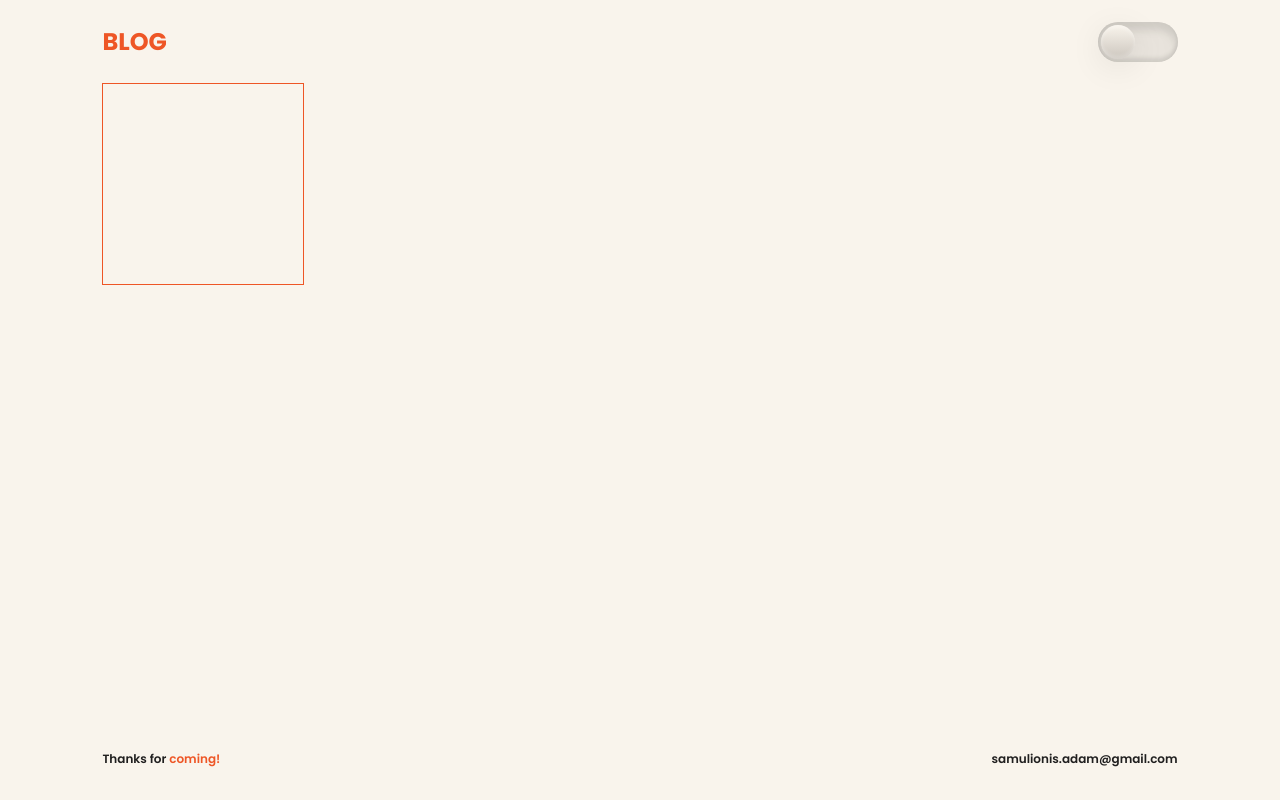
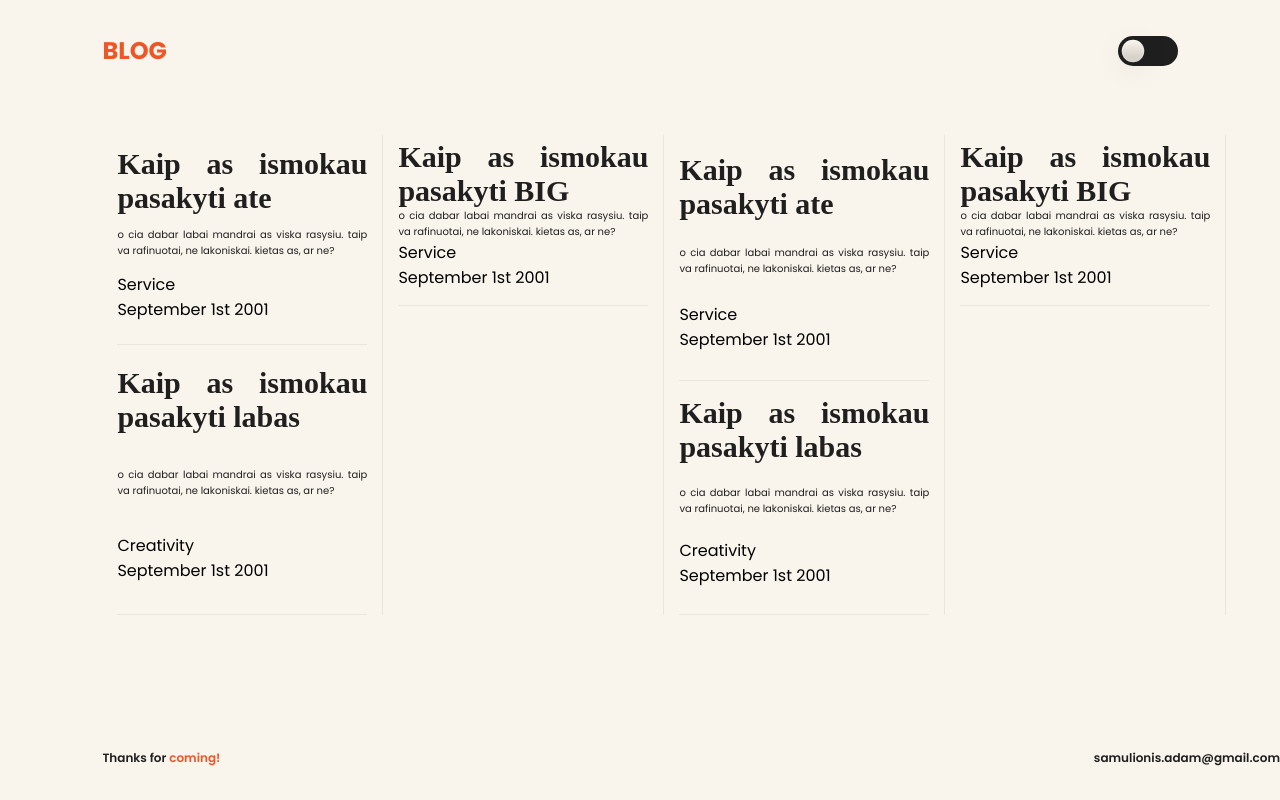
Before and after one commit to Adam0Sam/Personal-Blog, a website built with webpack: page index.html in a window 1280 px wide. Built offline with nearby package versions, Linux system fonts and the light colour scheme.

Commit message:
Dynamic rendering of blogs in the homepage

```diff
--- /dev/null
+++ b/big.json
@@ -0,0 +1,9 @@
+{
+  "type": "big",
+  "title": "Kaip as ismokau pasakyti BIG",
+  "subheader": "bla bla bla kadaise as taip gyvenau",
+  "content": "o cia dabar labai mandrai as viska rasysiu. taip va rafinuotai, ne lakoniskai. kietas as, ar ne?",
+  "image": null,
+  "date": "September 1st 2001",
+  "activity": "Service"
+}
--- a/index.html
+++ b/index.html
@@ -12,15 +12,20 @@
   </head>
   <body>
     <header>
-        <p id="title">BLOG</p>
-        <div id="scheme">
-          <div class="indicator"></div>
-        </div>
+      <p id="title">BLOG</p>
+      <div id="scheme">
+        <div class="indicator"></div>
+      </div>
     </header>
-    <main></main>
+    <main>
+      <div class="container"></div>
+    </main>
+    <article></article>
     <footer>
       <p id="thankyou">Thanks for <span>coming!</span></p>
-      <a id="mail" href="mailto: samulionis.adam@gmail.com">samulionis.adam@gmail.com</a>
+      <a id="mail" href="mailto: samulionis.adam@gmail.com"
+        >samulionis.adam@gmail.com</a
+      >
     </footer>
   </body>
 </html>
--- a/index.js
+++ b/index.js
@@ -13,8 +13,82 @@ scheme.addEventListener("click", () => {
   scheme.classList.toggle("dark-scheme");
 });
 
-["./labas.json", "./ate.json"].forEach((fileName) => {
-  fetch(fileName)
-    .then((response) => response.json())
-    .then((result) => console.log(result.content));
-});
+const main = document.querySelector("main");
+
+const appendPost = (post, container) => {
+  const wrapper = document.createElement("div");
+  wrapper.classList.add("wrapper");
+  wrapper.dataset.type = post.type;
+  wrapper.innerHTML = `
+  <h2 class="header">${post.title}</h2>
+  <p class="subheader">${post.content}</p>
+  <div class="details">
+  <p class="activity">${post.activity}</p>
+  <p class="date">${post.date}</p>
+  </div>`;
+  container.appendChild(wrapper);
+};
+
+const createHeadline = (post) => {
+  const lastChild = main.lastElementChild;
+  if (!lastChild.hasChildNodes()) {
+    appendPost(post, lastChild);
+  } else if (
+    lastChild.firstElementChild.dataset.type == "small" &&
+    post.type == "small"
+  ) {
+    appendPost(post, lastChild);
+    const newContainer = document.createElement("div");
+    newContainer.classList.add("container");
+    main.appendChild(newContainer);
+  } else {
+    const newContainer = document.createElement("div");
+    newContainer.classList.add("container");
+    main.appendChild(newContainer);
+    appendPost(post, newContainer);
+  }
+};
+
+const generateRandomHeight = (floor, ceiling, maxHeight) => {
+  const min = floor*maxHeight;
+  const max = ceiling*maxHeight;
+  const randomHeight = Math.random() * (max - min) + min;
+  return randomHeight;
+}
+
+const loadDynamicHeight = () => {
+  const containers = document.querySelectorAll(".container");
+  containers.forEach(container => {
+    const maxHeight = container.clientHeight;
+    if(container.children.length>1){
+      const children = container.childNodes;
+      const randomHeight = generateRandomHeight(0.3,0.6,maxHeight);
+      children[0].style.height = `${randomHeight}px`;
+      children[1].style.height = `${maxHeight-randomHeight}px`
+      console.log(children);
+    }
+    else{
+      const onlyChild = container.firstElementChild;
+      const randomHeight = generateRandomHeight(0.7, 0.9, maxHeight);
+      onlyChild.style.height  = `${randomHeight}`;
+      console.log(onlyChild);
+    }
+  });
+};
+
+const fileNames = ["./ate.json", "./labas.json", "./big.json"];
+
+Promise.all(
+  fileNames.map((fileName) =>
+    fetch(fileName)
+      .then((response) => response.json())
+      .then((result) => createHeadline(result))
+  )
+)
+  .then(() => {
+    console.log("All post displayed!");
+    loadDynamicHeight();
+  })
+  .catch((error) => {
+    console.log("Error occured while loading/rendering posts: ", error);
+  });
--- a/styles.css
+++ b/styles.css
@@ -4,21 +4,23 @@
   --light-scheme-text: #201f1f;
   --dark-scheme-text: #f5f5f5;
 
-  --accent-color:#ee5626;
+  --accent-color: #ee5626;
 
+  --container-border: 1px solid rgba(185, 185, 185, 0.25);
+
+  /* box shadows are not used here. kept for sentimental value */
   --light-scheme-box-shadow: inset 0 8px 60px rgba(0, 0, 0, 0.1),
     inset 0 8px 8px rgba(0, 0, 0, 0.1), inset 0 -4px 4px rgba(0, 0, 0, 0.1);
   --dark-scheme-box-shadow: inset 0 8px 60px rgba(255, 255, 255, 0.1),
     inset 0 8px 8px rgba(255, 255, 255, 0.1),
     inset 0 -4px 4px rgba(255, 255, 255, 0.1);
-
   --light-indicator-background: linear-gradient(to bottom, #f9f4ec, #ccc6be);
   --dark-indicator-background: linear-gradient(to bottom, #444, #222);
   --light-indicator-box-shadow: 0 8px 40px rgba(0, 0, 0, 0.1),
     inset 0 4px 4px rgba(255, 255, 255, 0.2),
     inset 0 -4px 4px rgba(255, 255, 255, 0.2);
   --dark-indicator-box-shadow: 0 8px 40px rgba(255, 255, 255, 0.1),
-  inset 0 4px 4px rgba(0, 0, 0, 0.2), inset 0 -4px 4px rgba(0, 0, 0, 0.2);
+    inset 0 4px 4px rgba(0, 0, 0, 0.2), inset 0 -4px 4px rgba(0, 0, 0, 0.2);
 }
 
 html,
@@ -26,7 +28,10 @@ body {
   margin: 0;
   min-height: 100vh;
 }
-
+h2,
+p {
+  margin: 0;
+}
 /* Default scheme - light */
 body {
   font-family: Poppins;
@@ -34,6 +39,7 @@ body {
   overflow: auto;
   display: flex;
   flex-direction: column;
+  justify-content: space-around;
   background-color: var(--light-scheme-background);
   --text-color: var(--light-scheme-text);
 }
@@ -41,7 +47,7 @@ body.dark-scheme {
   background-color: var(--dark-scheme-background);
   --text-color: var(--dark-scheme-text);
 }
-header{
+header {
   display: flex;
   justify-content: space-between;
   align-items: center;
@@ -52,93 +58,105 @@ header{
   font-size: 24px;
   font-weight: 700;
 }
-.text-content {
-  color: var(--text-color);
-}
-.headline {
-  font-family: "Times New Roman";
-  font-size: 30px;
-  font-weight: 700;
-}
-.subheader {
-  font-size: 10px;
-  font-weight: 400;
-}
-.blog-title {
-  font-size: 48px;
-  font-weight: 700;
-}
-.blog-content {
-  font-size: 18px;
-  font-weight: 400;
-}
 
 #scheme {
   position: relative;
   transition: 0.5s;
-  width: 80px;
-  height: 40px;
-  border-radius: 40px;
-  background-color: var(--light-scheme-background);
+  width: 60px;
+  height: 30px;
+  border-radius: 30px;
+  background-color: var(--dark-scheme-background);
   cursor: pointer;
-  box-shadow: var(--light-scheme-box-shadow);
 }
 #scheme.dark-scheme {
-  background-color: var(--dark-scheme-background);
-  box-shadow: var(--dark-scheme-box-shadow);
+  background-color: var(--light-scheme-background);
 }
 
 #scheme .indicator {
   position: absolute;
   top: 0;
   left: 0;
-  width: 40px;
-  height: 40px;
+  width: 30px;
+  height: 30px;
   background: var(--light-indicator-background);
   border-radius: 50%;
-  transform: scale(0.85);
+  transform: scale(0.75);
   transition: 0.5s;
   box-shadow: var(--light-indicator-box-shadow);
 }
 
 #scheme.dark-scheme .indicator {
-  left: 40px;
+  left: 30px;
   background: var(--dark-indicator-background);
   box-shadow: var(--dark-indicator-box-shadow);
 }
 
-main{
-  width: 200px;
-  height: 200px;
-  border: 1px solid var(--accent-color);
-  margin: 0 8%
+main {
+  width: auto;
+  height: 60vh;
+  overflow-x: auto;
+  /* border: 1px solid var(--accent-color); */
+  margin-left: 8%;
+  display: flex;
+}
+.container {
+  max-width: 250px;
+  height: auto;
+  border-right: var(--container-border);
+  padding: 0 15px;
+}
+.wrapper {
+  box-sizing:border-box;
+  display: flex;
+  flex-grow: 0;
+  flex-direction: column;
+  justify-content: space-around;
+  padding-top: 5px;
+  padding-bottom: 15px;
+  border-bottom: var(--container-border);
+  cursor: pointer;
+}
+.header {
+  text-align: justify;
+  color: var(--text-color);
+  font-family: "Times New Roman", Times, serif;
+  font-size: 30px;
+  font-weight: 700;
+}
+.subheader {
+  text-align: justify;
+  color: var(--text-color);
+  font-size: 10px;
+  font-weight: 400;
+  text-overflow: ellipsis;
 }
 
-footer{
-  margin: auto 8% 20px 8%;
+footer {
+  margin-left: 8%;
   display: flex;
   justify-content: space-between;
   align-items: center;
 }
-#thankyou{
+#thankyou {
   color: var(--text-color);
   font-size: 12px;
   font-weight: 600;
 }
-#thankyou>span{
+#thankyou > span {
   color: var(--accent-color);
 }
-#thankyou:hover>span,
-#thankyou:focus>span{
+#thankyou:hover > span,
+#thankyou:focus > span {
   text-decoration: underline;
 }
 
-#mail{
+#mail {
   color: var(--text-color);
   font-weight: 600;
   font-size: 12px;
   text-decoration: none;
 }
-#mail:focus,#mail:hover{
+#mail:focus,
+#mail:hover {
   text-decoration: underline;
 }
```
